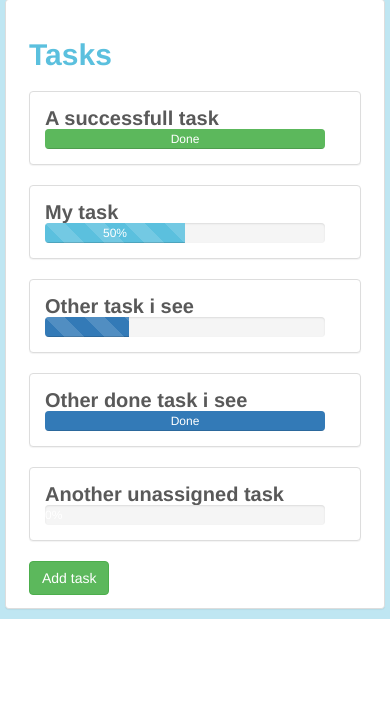
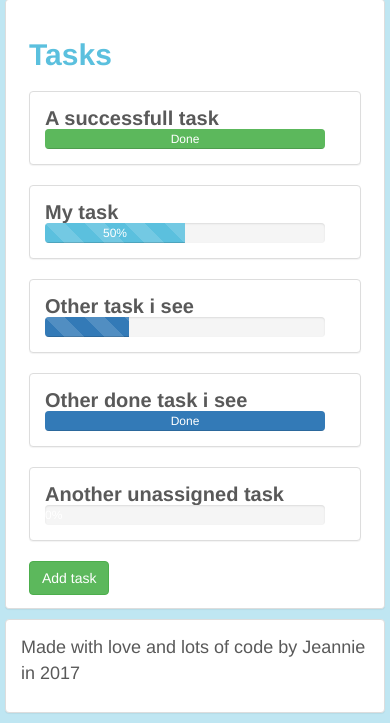
Before and after one commit to ReginaCsaszar/legendary-broccoli, a Flask app: page /project in a window 390 px wide. Shown: the part 1501-2224 px from the top of the page. Before the commit the page ends 2120 px from the top, so only its background shows below. Run offline with Flask 2, Linux system fonts and the light colour scheme; some libraries are stand-ins or nearby versions.

Commit message:
adding footer and some comment to further understand

```diff
--- a/static/style.css
+++ b/static/style.css
@@ -26,7 +26,7 @@ body {
 }
 
 .task-collapse:hover {
-    color: #999999;
+    color: black;
 }
 
 .col {
--- a/templates/base.html
+++ b/templates/base.html
@@ -22,7 +22,7 @@
         <div class="container">
 
             <div class="row">
-
+                <!-- header with brand name and user name + logout -->
                 <div class="col col-sm-12 col-xs-12 col-md-12">
                     <div class="panel panel-default"><div class="panel-body">
                         <div class="col col-sm-6 col-xs-6 col-md-6">
@@ -39,7 +39,7 @@
             </div>
 
             <div class="row">
-
+                <!-- tasks card -->
                 <div class="col col-sm-4 col-xs-4 col-md-4">
                     <div class="panel panel-default">
                         <div class="panel-body card task-hover">
@@ -47,7 +47,7 @@
                         </div>
                     </div>
                 </div>
-
+                <!-- projects card -->
                 <div class="col col-sm-4 col-xs-4 col-md-4">
                     <div class="panel panel-default">
                         <div class="panel-body card project-hover">
@@ -55,7 +55,7 @@
                         </div>
                     </div>
                 </div>
-
+                <!-- teams card -->
                 <div class="col col-sm-4 col-xs-4 col-md-4">
                     <div class="panel panel-default">
                         <div class="panel-body card team-hover">
@@ -70,6 +70,17 @@
         {% block content %}
         {% endblock %}
 
+            <!-- footer -->
+            <div class="row">
+                <div class="col col-sm-12 col-xs-12 col-md-12">
+                    <div class="panel panel-default">
+                        <div class="panel-body">
+                            <p class="foot">Made with love and lots of code by Jeannie in 2017</p>
+                        </div>
+                    </div>
+                </div>
+            </div>
+
         </div>
     </body>
 </html>
```
Also changed, not shown: templates/index.html (+4 -3 lines). Lines whose indentation alone changed are shown as unchanged.
